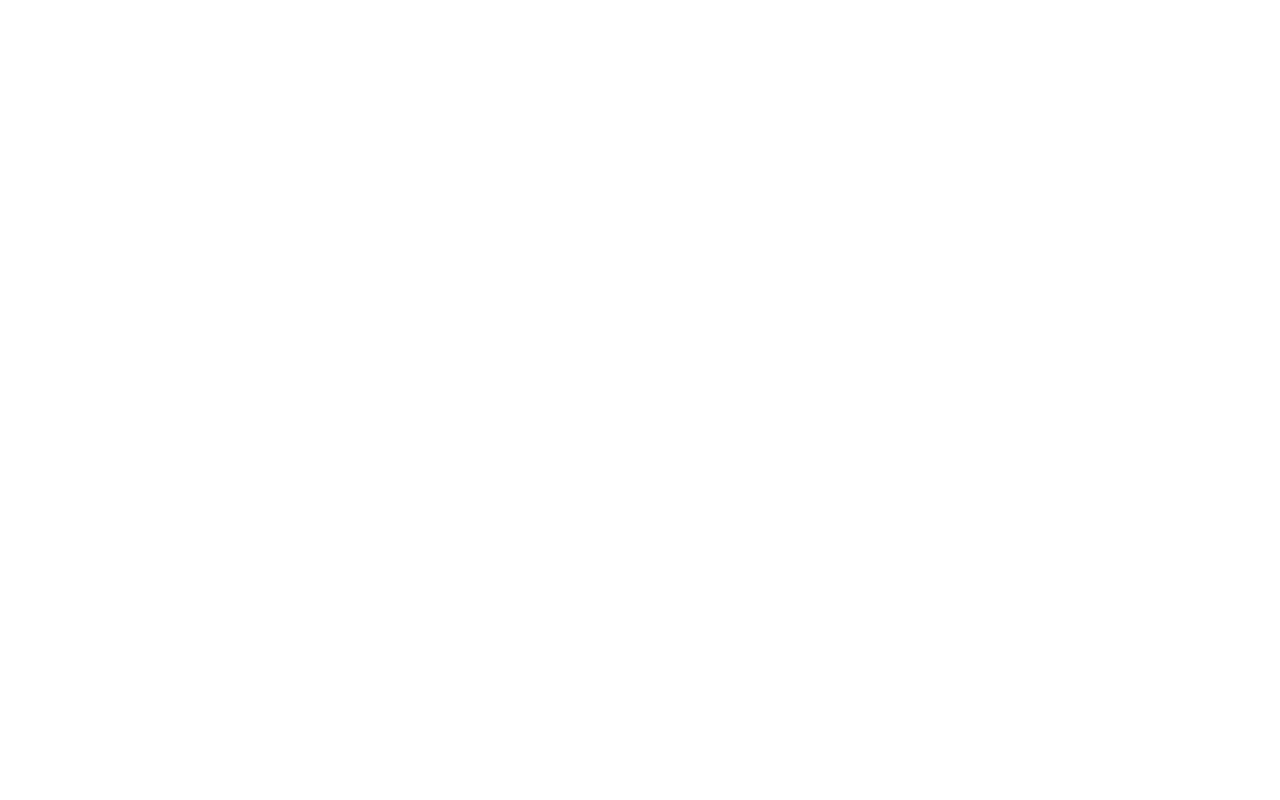
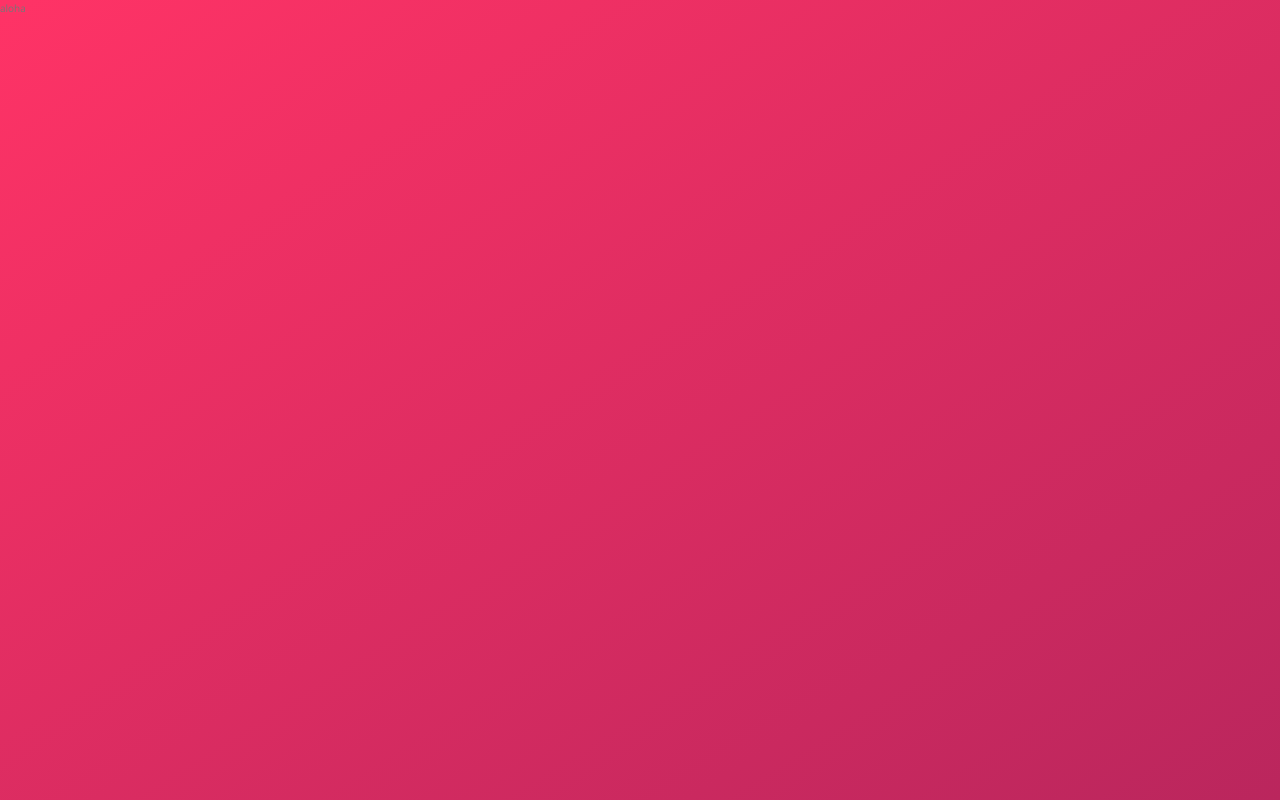
Before and after one commit to diegohferraz/estudos-css-sass, a website: page trillo-flexbox/index.html in a window 1280 px wide. Drawn offline with nearby package versions, Linux system fonts and the light colour scheme.

Commit message:
Css inicial do projeto

```diff
--- a/trillo-flexbox/index.html
+++ b/trillo-flexbox/index.html
@@ -11,6 +11,6 @@
         <title>trillo &mdash; Your all-in-one booking app</title>
     </head>
     <body>
-
+        aloha
     </body>
 </html>
--- /dev/null
+++ b/trillo-flexbox/sass/_base.scss
@@ -0,0 +1,42 @@
+:root {
+	--color-primary: #eb2f64;
+	--color-primary-light: #FF3366;
+	--color-primary-dark: #BA265D;
+
+	--color-grey-light-1: #faf9f9;
+	--color-grey-light-2: #f4f2f2;
+	--color-grey-light-3: #f0eeee;
+	--color-grey-light-4: #ccc;
+
+	--color-grey-dark-1: #333;
+	--color-grey-dark-2: #777;
+	--color-grey-dark-3: #999;
+}
+
+* {
+	padding: 0;
+	margin: 0;
+}
+
+*,
+*::after,
+*::before {
+	box-sizing: inherit;
+}
+
+html {
+	box-sizing: border-box;
+	font-size: 62.5%;
+}
+
+body {
+	font-family: 'Open Sans', sans-serif;
+	font-weight: 400;
+	line-height: 1.6;
+	color: var(--color-grey-dark-2);
+	background-image: linear-gradient(to right bottom, var(--color-primary-light), var(--color-primary-dark));
+	background-size: cover;
+	background-repeat: no-repeat;
+
+	min-height: 100vh;
+}
--- a/trillo-flexbox/sass/main.scss
+++ b/trillo-flexbox/sass/main.scss
@@ -1,17 +1,3 @@
-/*
-COLORS
-
-Primary: #eb2f64
-Primary light: #FF3366
-Primary dark: #BA265D
-
-Grey light 1: #faf9f9
-Grey light 2: #f4f2f2
-Grey light 3: #f0eeee
-Grey light 4: #ccc
-
-Grey dark 1: #333
-Grey dark 2: #777
-Grey dark 3: #999
-
-*/
+@import "base";
+@import "layout";
+@import "components";
```
Also changed, not shown: trillo-flexbox/css/style.css, trillo-flexbox/sass/_components.scss (added), trillo-flexbox/sass/_layout.scss (added), 1 other file.
